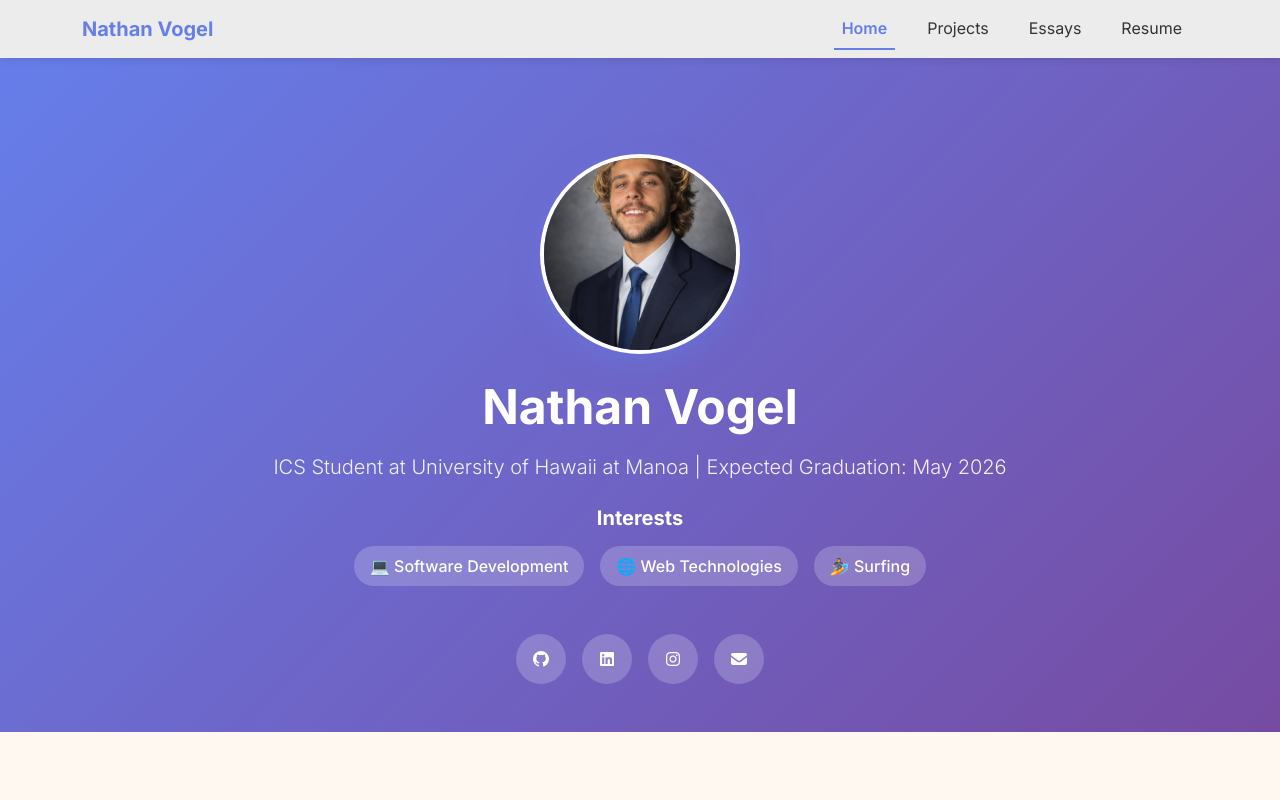
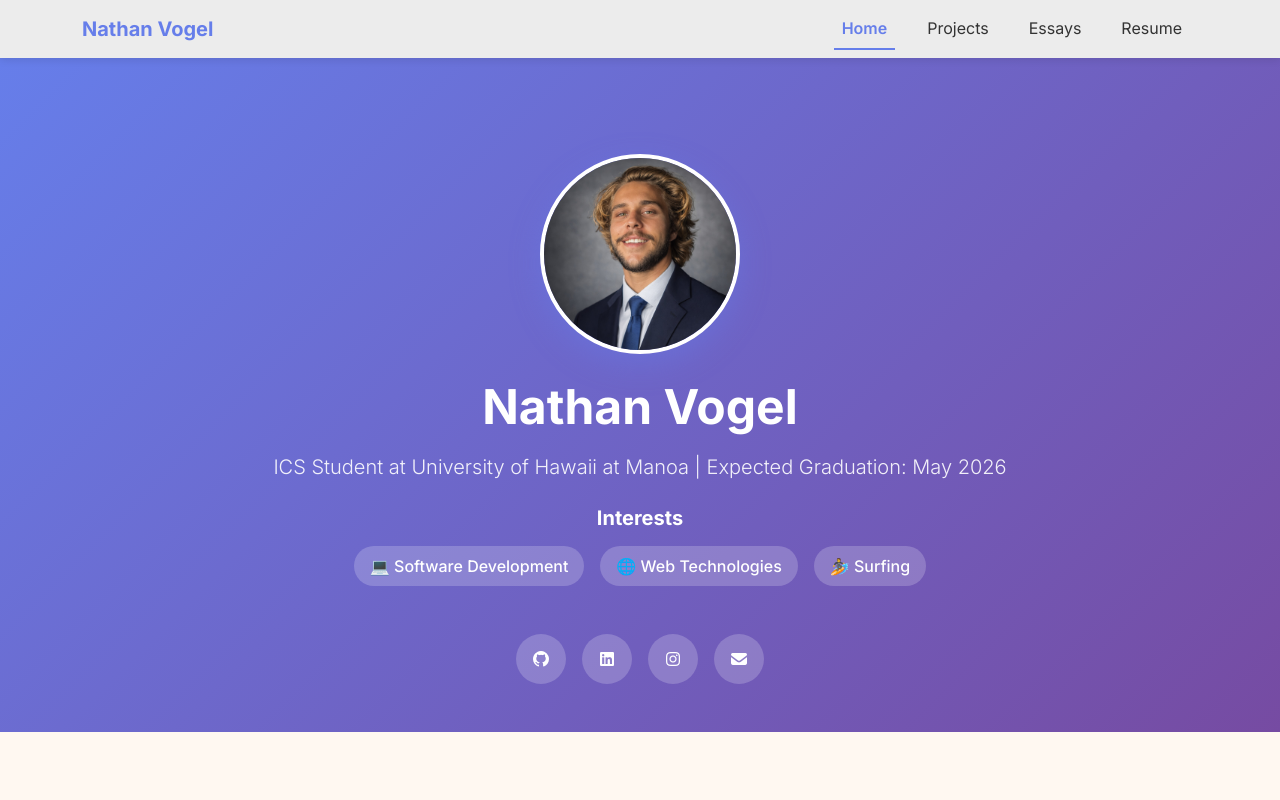
Before and after one commit to ndv0gel/ndv0gel-professional-portfolio, a Next.js app: page / in a window 1280 px wide. Shown: the top 800 px of the page. Built offline with nearby package versions, Linux system fonts and the light colour scheme.

Commit message:
Update profile photo

```diff
--- a/src/app/page.tsx
+++ b/src/app/page.tsx
@@ -33,7 +33,7 @@ export default function Home() {
                   alt="Nathan Vogel"
                   width={200}
                   height={200}
-                  style={{ objectFit: 'cover', width: '100%', height: '100%' }}
+                  style={{ objectFit: 'cover', objectPosition: 'center 20%', width: '100%', height: '100%' }}
                   priority
                 />
               </div>
```
